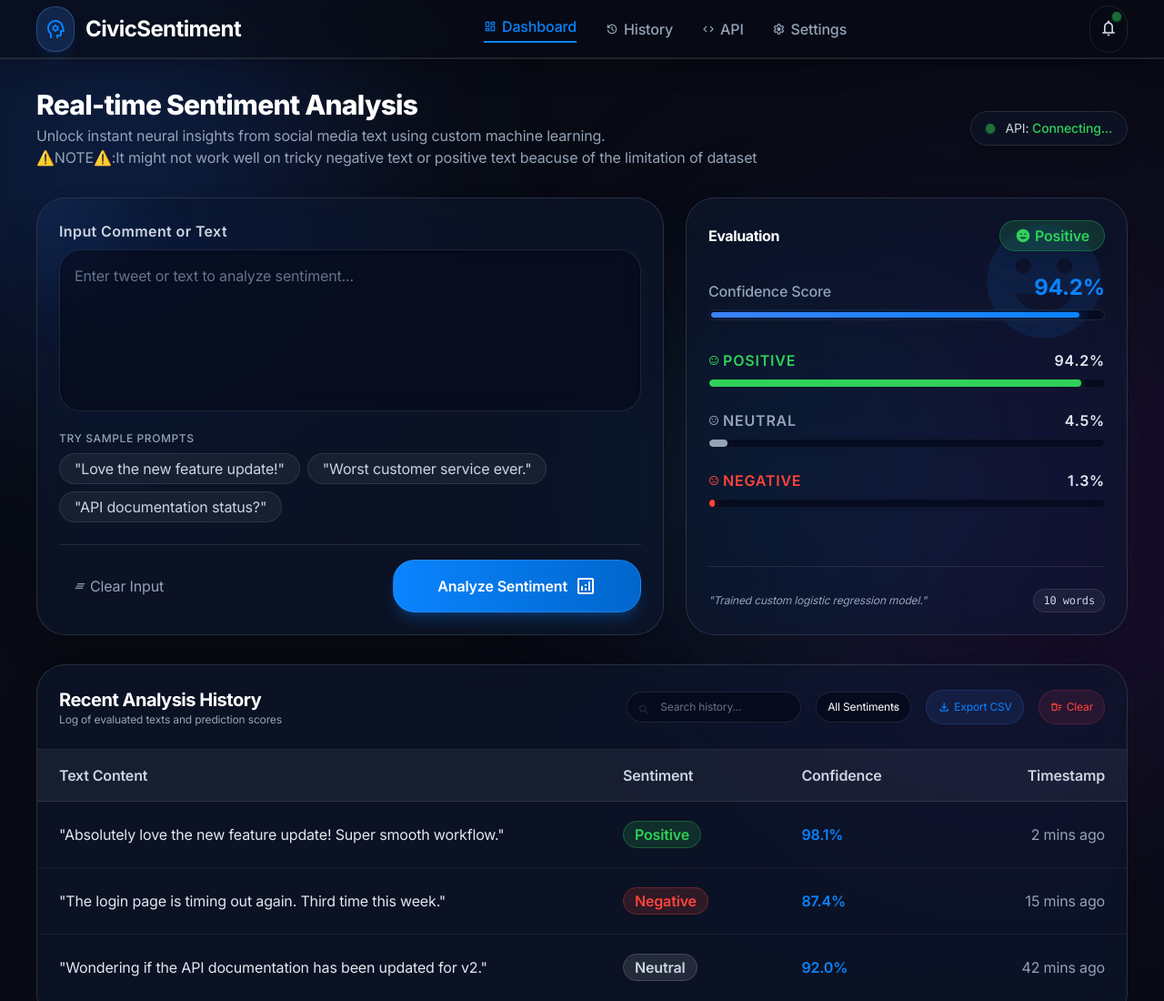
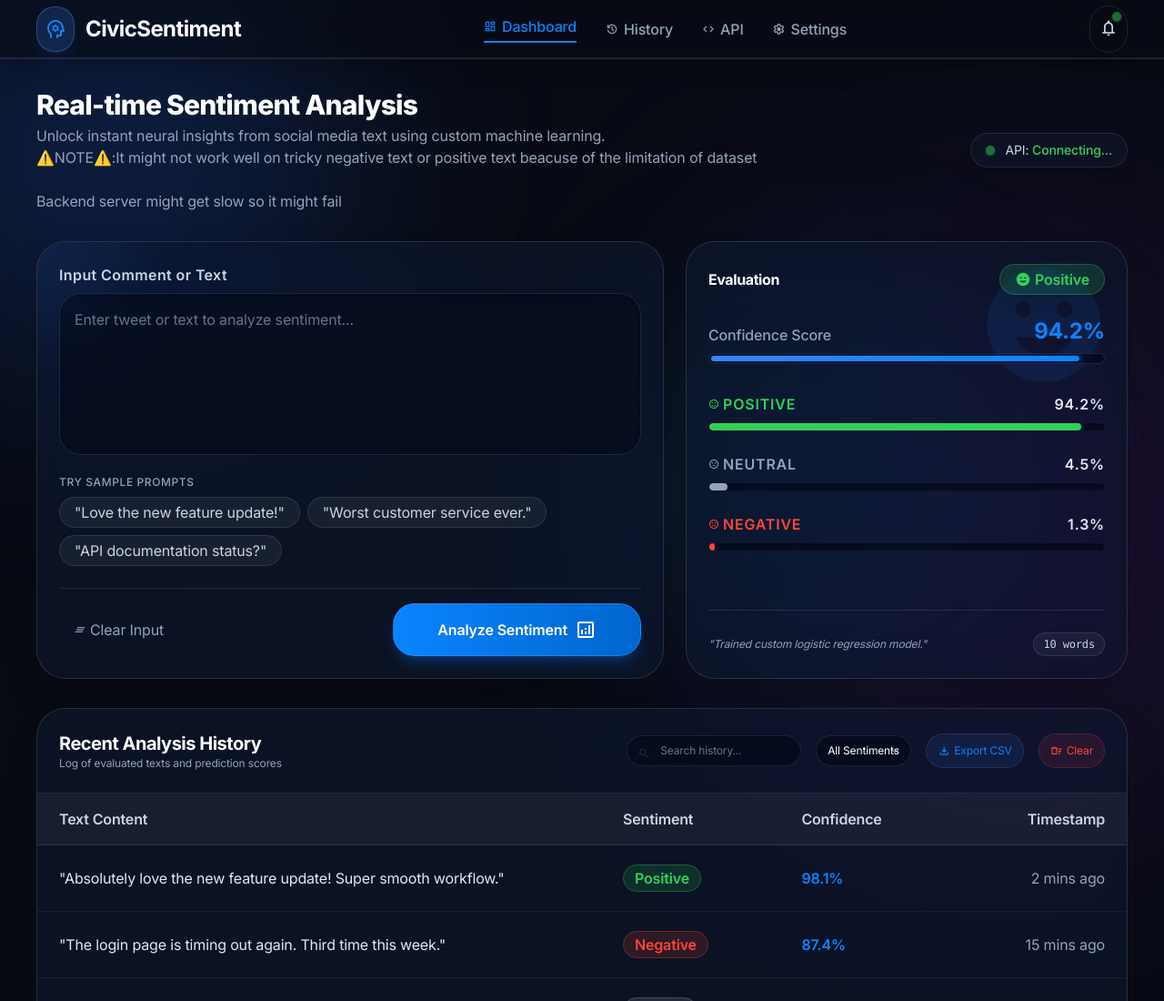
Before and after one commit to yashiscoder/CivicSentiment, a plain HTML site: page index.html in a window 1280 px wide. Shown: the top 1100 px of the page at 91% size. Drawn offline with nearby package versions, Linux system fonts and the light colour scheme.

Commit message:
server lag

```diff
--- a/index.html
+++ b/index.html
@@ -150,7 +150,9 @@
                 <h1 class="font-headline-lg text-2xl md:text-3xl font-extrabold mb-xs text-white tracking-tight">
                     Real-time Sentiment Analysis</h1>
                 <p class="font-body-md text-body-md text-slate-400">Unlock instant neural insights from social media
-                    text using custom machine learning.<br>⚠️NOTE⚠️:It might not work well on tricky negative text or positive text beacuse of the limitation of dataset</p>
+                    text using custom machine learning.<br>⚠️NOTE⚠️:It might not work well on tricky negative text or
+                    positive text beacuse of the limitation of dataset<br><br>Backend server might get slow so it might
+                    fail</p>
             </div>
             <div id="engine-status-badge"
                 class="flex items-center gap-3 bg-slate-900/60 backdrop-blur-xl px-4 py-2 rounded-2xl border border-white/10 text-sm shadow-xl">
@@ -442,7 +444,8 @@
             <div class="font-label-sm text-label-sm text-slate-400">© 2026 CivicSentiment. Powered by
                 High-Performance NLP Engine.<br>Made by Yash Kumawat</div>
             <div class="flex gap-xl text-xs">
-                <a class="text-slate-400 hover:text-[#0A84FF] transition-colors" href="https://github.com/yashiscoder/CivicSentiment">GitHub Link of this
+                <a class="text-slate-400 hover:text-[#0A84FF] transition-colors"
+                    href="https://github.com/yashiscoder/CivicSentiment">GitHub Link of this
                     Project</a>
             </div>
         </div>
```
